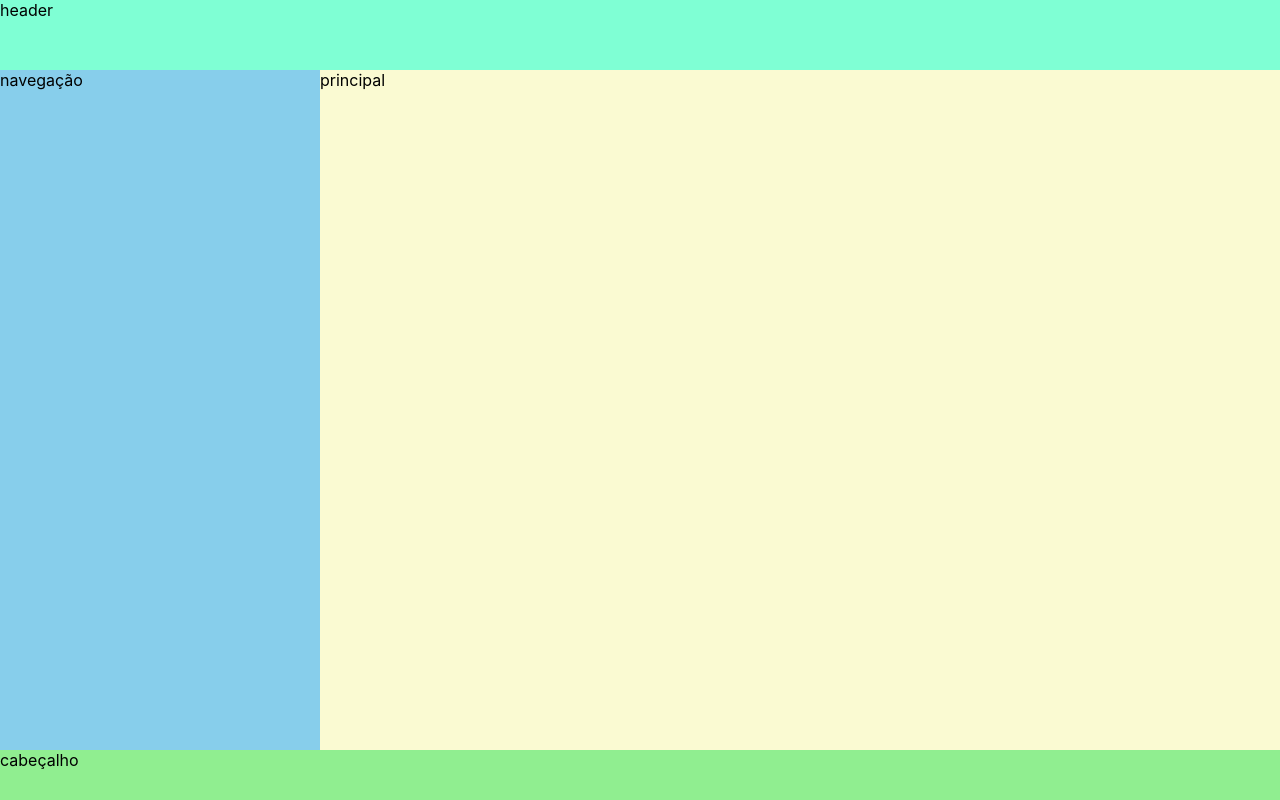
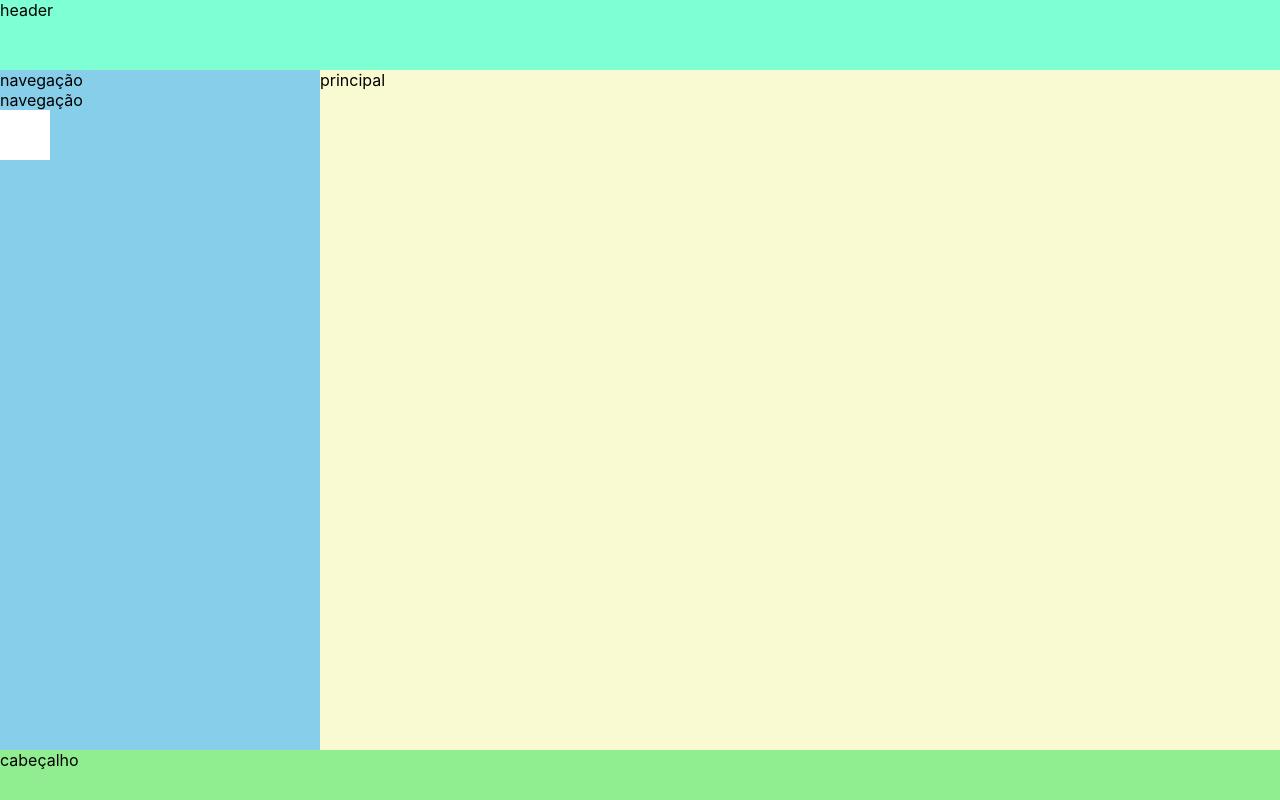
Before and after one commit to gsbiel/my-page, a React (Create React App) app: page / in a window 1280 px wide. Built offline with nearby package versions, Linux system fonts and the light colour scheme.

Commit message:
Inserindo uma div com background branco dentro do componente App

```diff
--- a/src/App.css
+++ b/src/App.css
@@ -29,6 +29,12 @@ footer{
   'rodape rodape';
 }
 
+.item{
+  background-color: white;
+  width: 50px;
+  height: 50px;
+}
+
 @media(max-width:700px){
   .App{
       grid-template-columns:1fr;
--- a/src/App.js
+++ b/src/App.js
@@ -7,7 +7,13 @@ function App() {
       <main>principal</main>
       <header>header</header>
       <footer>cabeçalho</footer>
-      <nav>navegação</nav>
+      <nav>
+        navegação <br/>
+        navegação
+        <div className="item">
+
+        </div>
+      </nav>
     </div>
   );
 }
```
Also changed, not shown: src/components/SideNavigator/index.css (added, +16 -0 lines), src/components/SideNavigator/index.js (added, +12 -0 lines).
